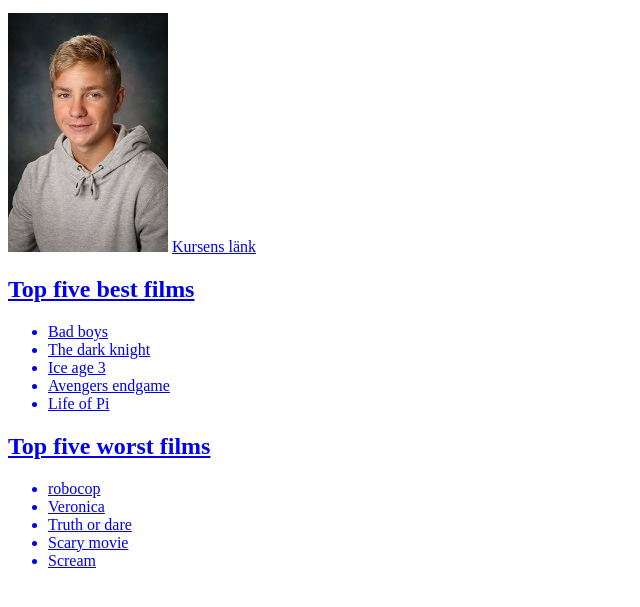
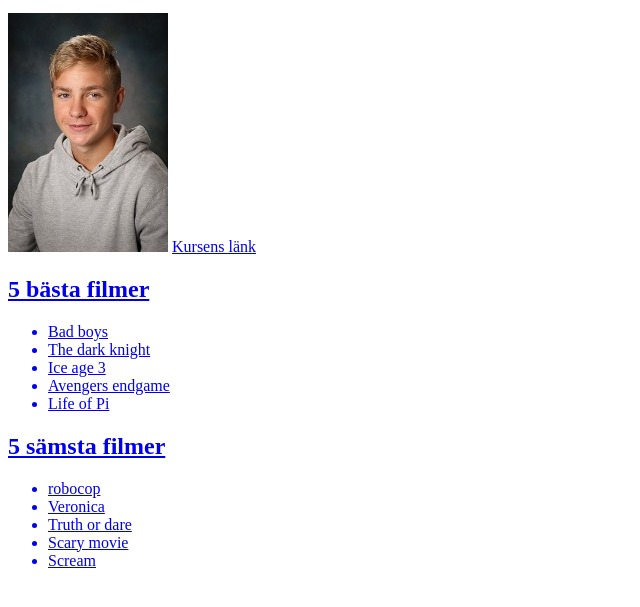
Before and after one commit to edwin0320/Edwin_Bryfors_IT19A, a plain HTML site: page tillämpad programering/firstpage/firstpage.html in a window 1280 px wide. Shown: the part 101-708 px from the top of the page, without its empty margins (0-640 px from the left). Drawn offline with Linux system fonts and the light colour scheme; files whose address does not match are found by name.

Commit message:
kodning film

```diff
--- a/tillämpad programering/firstpage/firstpage.html
+++ b/tillämpad programering/firstpage/firstpage.html
@@ -14,7 +14,7 @@
     </body>
     </html>
 
-   <h2>Top five best films</h2>
+   <h2>5 bästa filmer</h2>
     <ul>
         <li>Bad boys</li>
         <li>The dark knight</li>
@@ -22,7 +22,7 @@
         <li>Avengers endgame</li>
         <li>Life of Pi</li>
     </ul>
-    <h2>Top five worst films</h2>
+    <h2>5 sämsta filmer</h2>
     <ul>
         <li>robocop</li>
         <li>Veronica</li>
```
